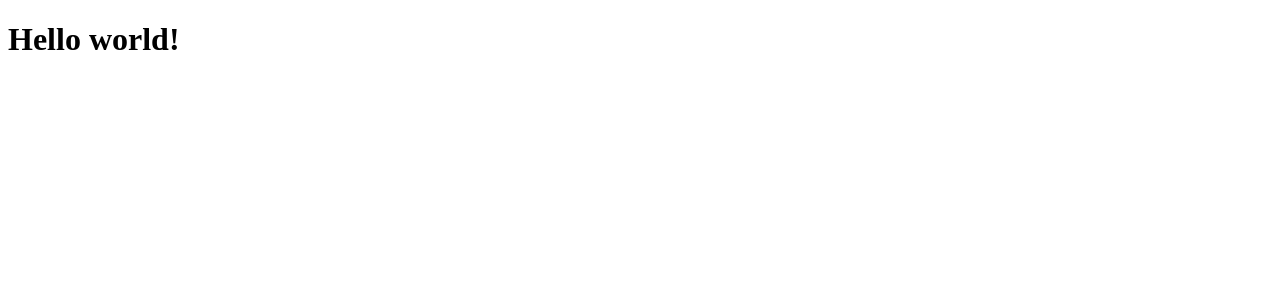
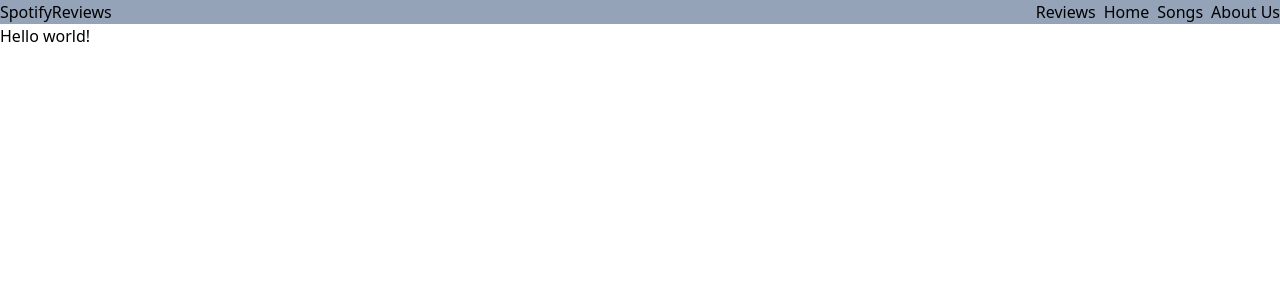
Before and after one commit to Pivanrios/spotify-project, a Next.js app: page / in a window 1280 px wide. Shown: the top 300 px of the page. Built offline with nearby package versions, Linux system fonts and the light colour scheme.

Commit message:
created navbar with routes

```diff
--- a/app/layout.js
+++ b/app/layout.js
@@ -1,12 +1,29 @@
+import "./globals.css";
+import Link from "next/link"; //this component works as a <a> and redirects to a new page
+
 export const metadata = {
-  title: 'Next.js',
+  title: 'SpotifyReviews',
   description: 'Generated by Next.js',
 }
 
 export default function RootLayout({ children }) {
   return (
     <html lang="en">
-      <body>{children}</body>
+      <body>
+        <nav className=" container flex  justify-between bg-slate-400">{//create a navbar to set the logo and menu
+        }<span>
+
+            <p>SpotifyReviews</p>
+            </span>
+            <ol className="container flex  justify-end gap-2">
+              <Link href={"/reviews"}>Reviews</Link>
+              <Link href={"/"}>Home</Link>
+              <Link href={"/songs"}>Songs</Link>
+              <Link href={"/about-us"}>About Us</Link>
+            </ol>
+        </nav>
+        {children}
+      </body>
     </html>
   )
 }
```
